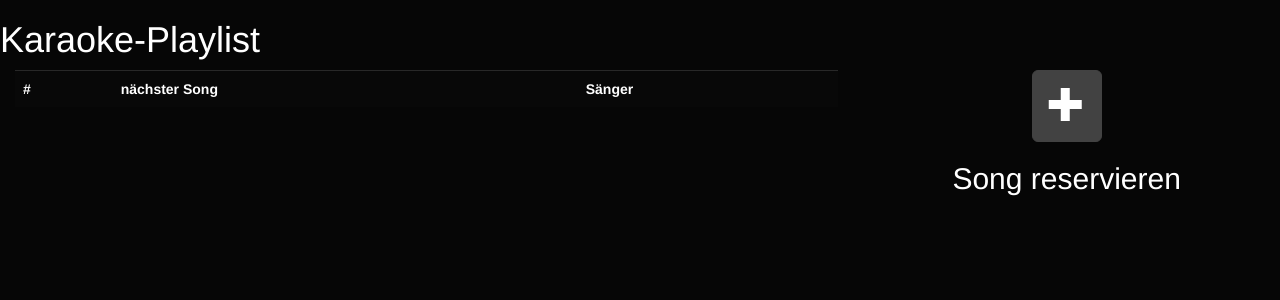
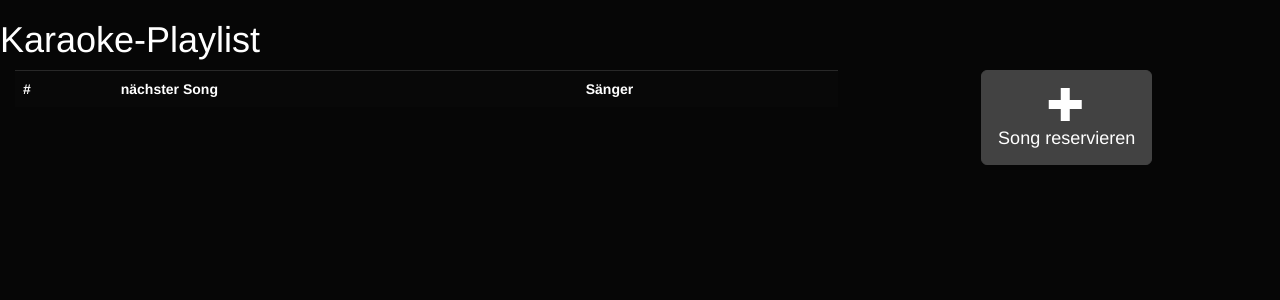
Before and after one commit to hftlclub/club-monitor, a PHP site: page /karaoke/ in a window 1280 px wide. Shown: the top 300 px of the page. Run offline with PHP 8.4, Linux system fonts and the light colour scheme; data comes from the database, SQL or seed files in the repository; data that the repository does not hold is empty; some libraries are stand-ins or nearby versions; some web fonts are replaced.

Commit message:
changed button layout for adding a song

```diff
--- a/karaoke/index.php
+++ b/karaoke/index.php
@@ -51,19 +51,14 @@
                 </table>
             </div>
             <div class="col-xs-6 col-md-4">
-                <a href="./input.html">
-                    <div class="center-block" style="text-align:center;">
-                        <button type="button" class="btn btn-default btn-lg">
-                            <span class="glyphicon glyphicon-plus largeicon"></span>
-                        </button>
-                        <br />
-                        <h2>Song reservieren</h2>
-                    </div>
-                </a>
+                <div class="center-block" style="text-align:center;">
+                    <button type="button" class="btn btn-default btn-lg" onclick="window.location.href='./input.html'">
+                        <span class="glyphicon glyphicon-plus largeicon"></span><br />Song reservieren
+                    </button>
+                </div>
             </div>
         </div>
     </div>
-
 
     <!-- jQuery (necessary for Bootstrap's JavaScript plugins) -->
     <script src="https://ajax.googleapis.com/ajax/libs/jquery/1.11.0/jquery.min.js"></script>
```
